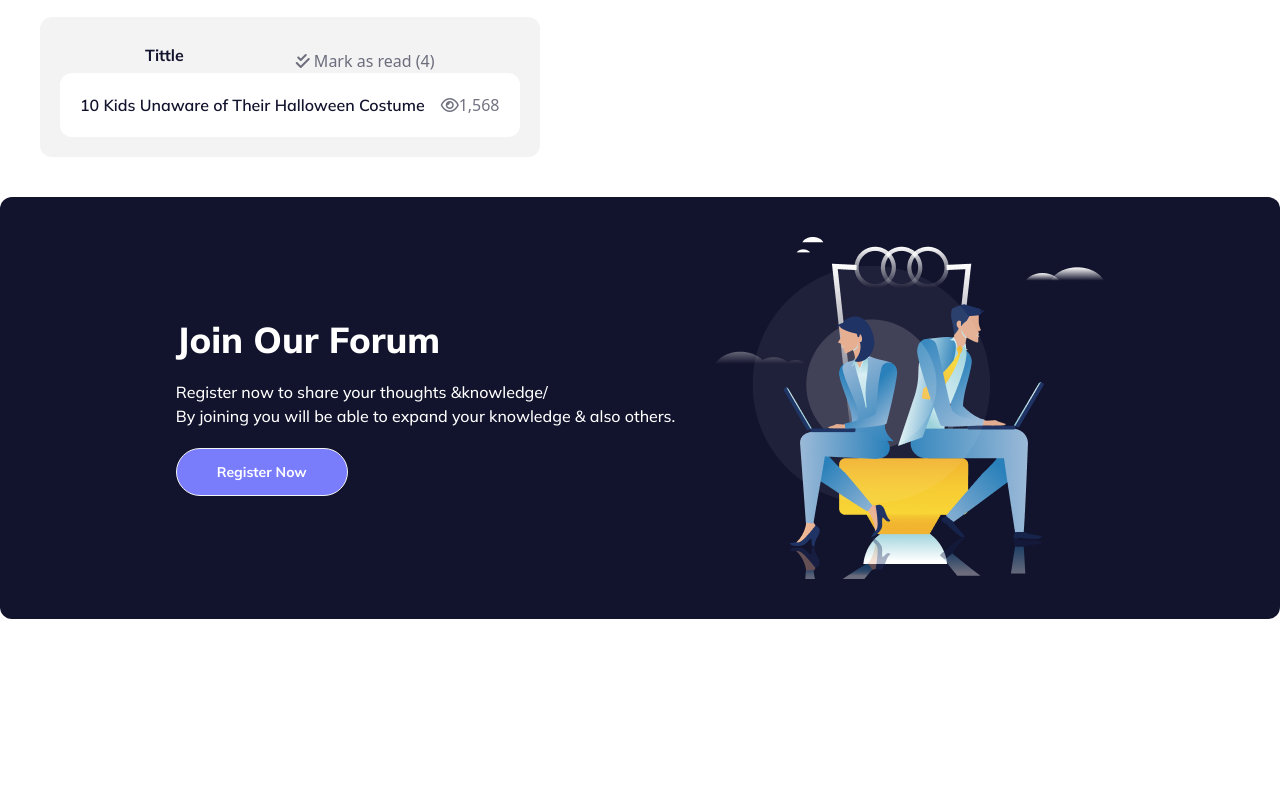
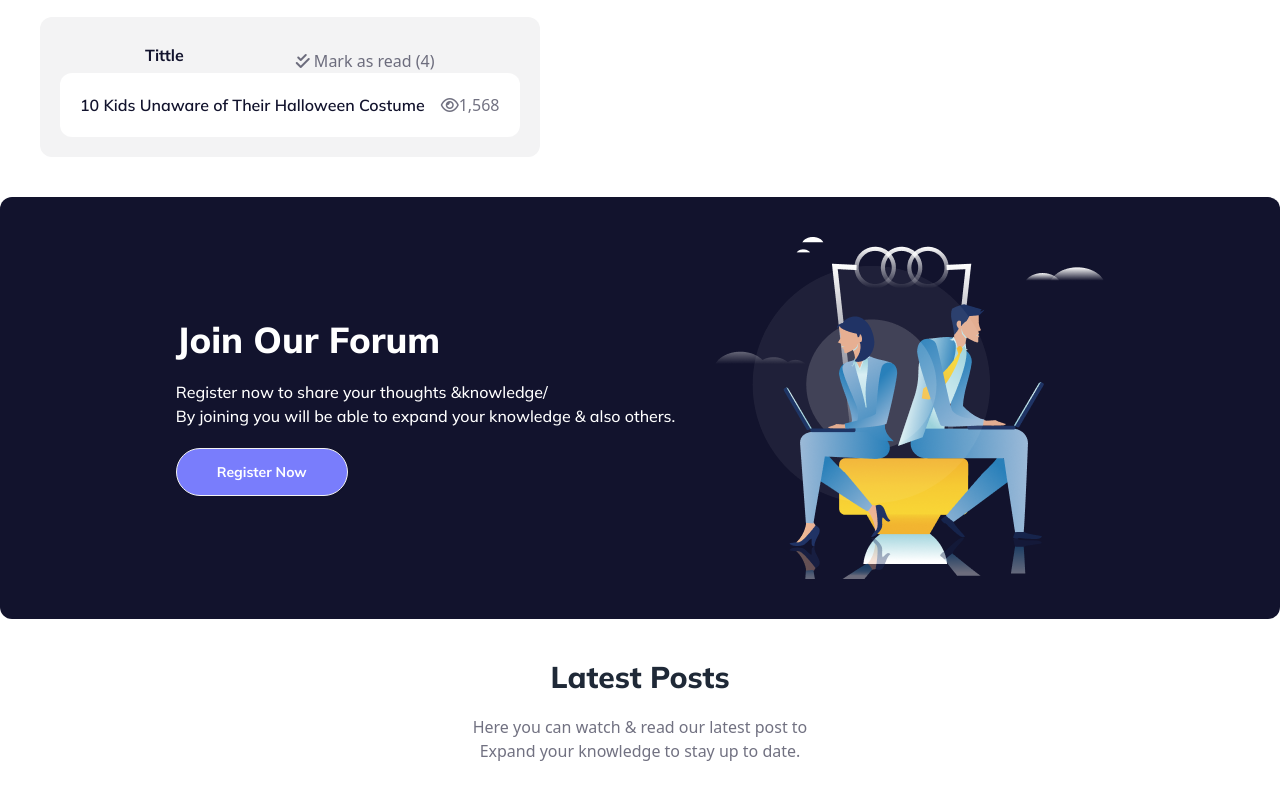
Before and after one commit to NhsTarek/retro-forum-a6, a plain HTML site: page index.html in a window 1280 px wide. Shown: the part 847-1646 px from the top of the page. Before the commit the page ends 1506 px from the top, so only its background shows below. Drawn offline with nearby package versions, Linux system fonts and the light colour scheme.

Commit message:
latest post section done

```diff
--- a/index.html
+++ b/index.html
@@ -174,6 +174,17 @@
         </div>
        </section>
 
+       <!-- latest post section -->
+       <section class="my-10">
+        <div class="text-center space-y-5">
+          <h3 class="text-3xl font-extrabold font-mulish">Latest Posts</h3>
+          <p class="text-[#12132D99]">Here you can watch & read our latest post to<br>
+             Expand your knowledge to stay up to date.</p>
+        </div>
+        <div id="latest-post-container" class="flex gap-5 items-center justify-center my-5 flex-col lg:flex-row">
+
+        </div>
+
 
     </main>
     <script src="/js/forum.js"></script>
```
